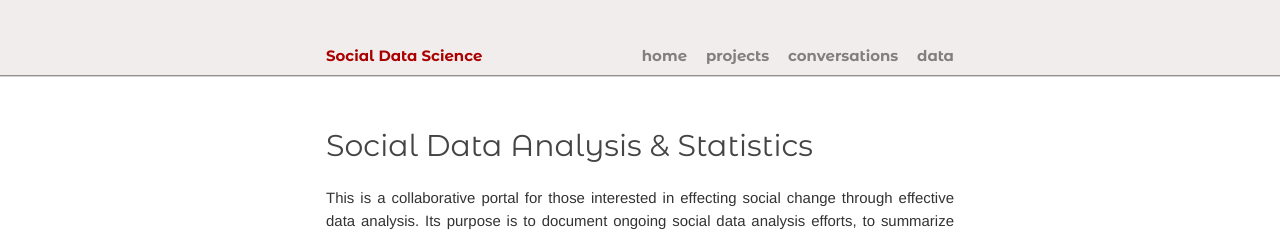
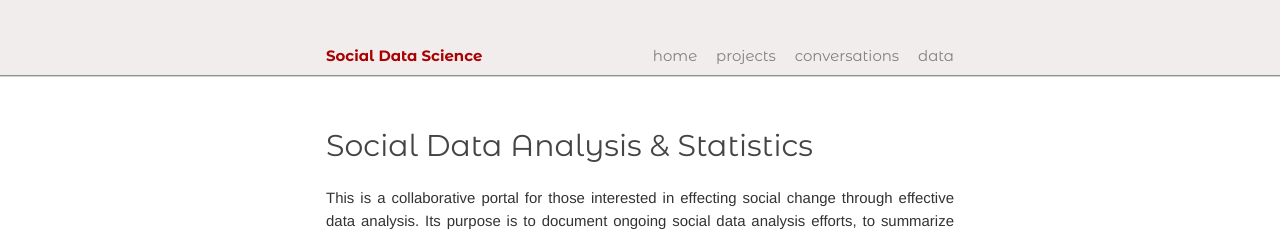
Before and after one commit to stats-for-change/stats-for-change.github.io, a Jekyll site: the page built from index.md, in a window 1280 px wide. Shown: the top 235 px of the page. Built offline with Jekyll 4.4.1, drawn with Linux system fonts in a browser that asks for light colours; Markdown is read by kramdown in place of the engine named in the settings.

Commit message:
Change font-weight of navigation links to standard.

```diff
--- a/css/main.css
+++ b/css/main.css
@@ -220,9 +220,13 @@ div.contact a {
    margin-top: .4em
 }
 
-span.extra {
+.site .header span.extra {
    float: right;
    font-family: 'Montserrat Alternates', sans-serif;
+}
+
+.site .header span.extra a {
+   font-weight: normal;
 }
 
 a, a:visited {
```
